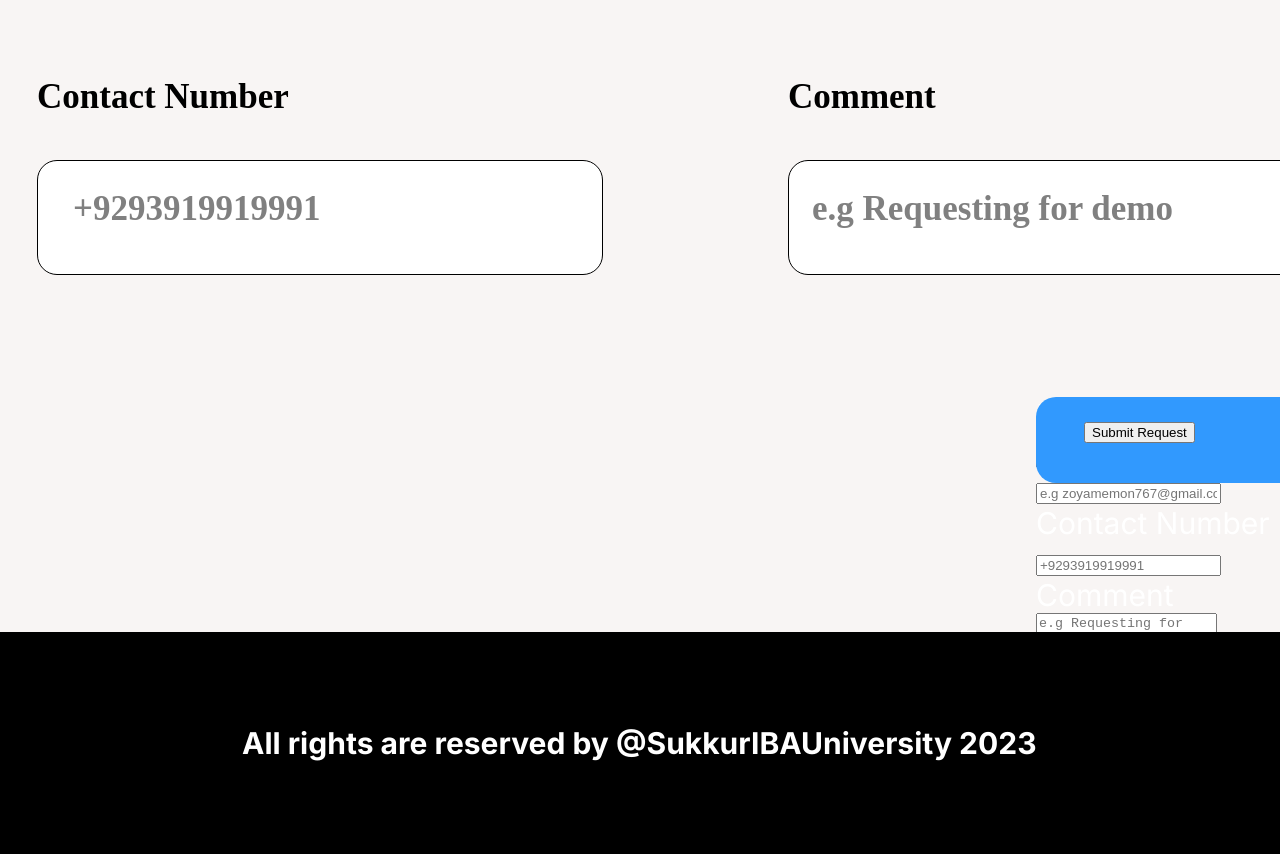
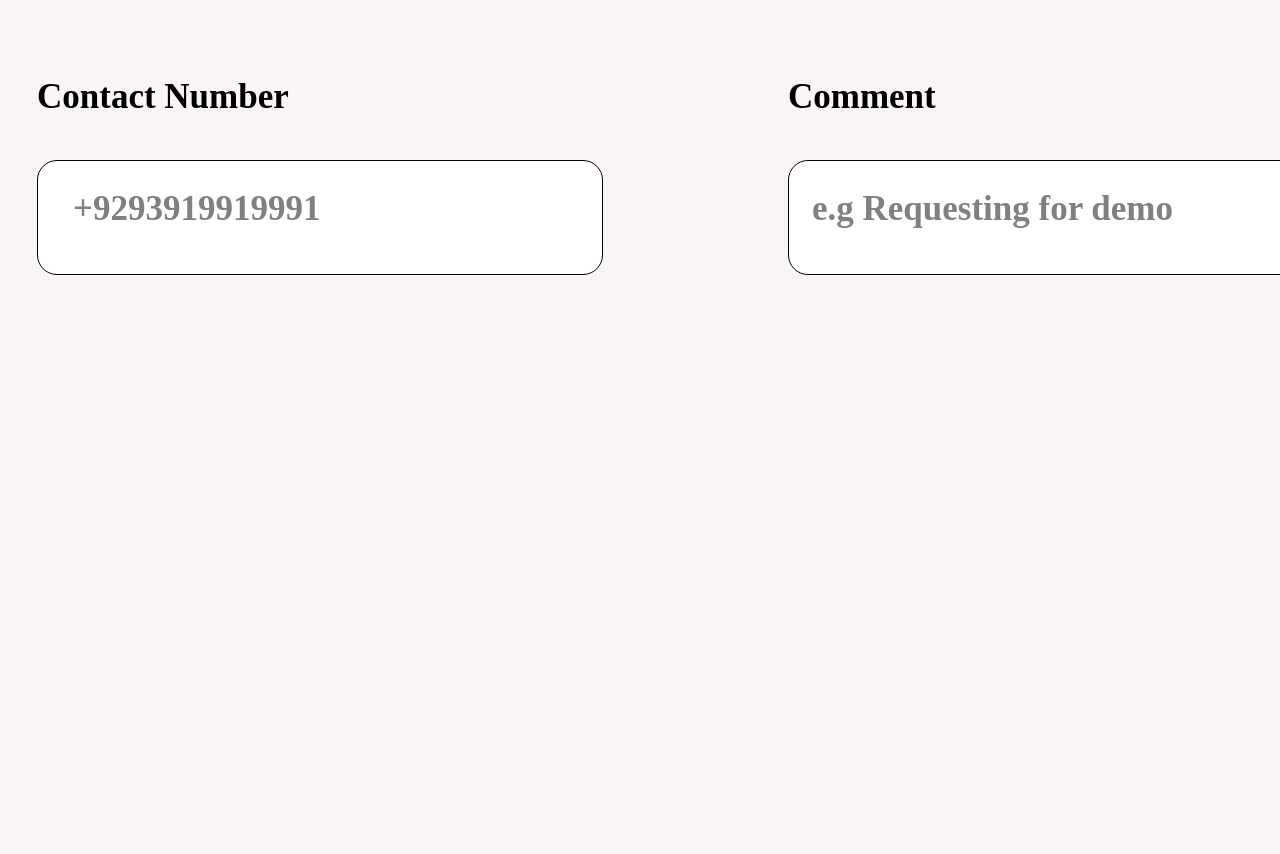
Before and after one commit to Shamss173/Mid-Lab-Exam, a plain HTML site: page index.html in a window 1280 px wide. Shown: the part 3161-4015 px from the top of the page. Drawn offline with Linux system fonts and the light colour scheme; files that its build step writes are made by us from their sources; a web font is replaced by a local one.

Commit message:
second commit

```diff
--- a/index.html
+++ b/index.html
@@ -5,8 +5,8 @@
   <meta charset="utf-8" />
   <meta name="viewport" content="initial-scale=1, width=device-width" />
 
-  <link rel="stylesheet" href="./global.css" />
-  <link rel="stylesheet" href="./index.css" />
+  <link rel="stylesheet" href="./Assests/CSS/global.css" />
+  <link rel="stylesheet" href="./Assests/CSS/index.css" />
   <link rel="stylesheet" href="https://fonts.googleapis.com/css2?family=Inter:wght@400;700&display=swap" />
   <link rel="stylesheet" href="https://fonts.googleapis.com/css2?family=Inria Sans:wght@700&display=swap" />
 </head>
@@ -85,23 +85,9 @@
       <b class="contact-now">Contact Now</b>
     </div>
     <div class="rectangle-parent7">
-      <div class="group-item"></div>
-      <form action="#">
-        <label for="full-name">Full Name</label>
-        <input type="text" id="full-name" placeholder="e.g Zoya Memon">
-        <label for="email">Email</label>
-        <input type="email" id="email" placeholder="e.g zoyamemon767@gmail.com">
-        <label for="contact-number">Contact Number</label>
-        <input type="tel" id="contact-number" placeholder="+9293919919991">
-        <label for="comment">Comment</label>
-        <textarea id="comment" placeholder="e.g Requesting for demo"></textarea>
-        <button type="submit" class="submit-request">Submit Request</button>
-      </form>
+      <div class="peerlink-child1"></div>
+      <b class="all-rights-are">All rights are reserved by @SukkurIBAUniversity 2023</b>
     </div>
-
-    <div class="peerlink-child1"></div>
-    <b class="all-rights-are">All rights are reserved by @SukkurIBAUniversity 2023</b>
-  </div>
 </body>
 
 </html>
```
